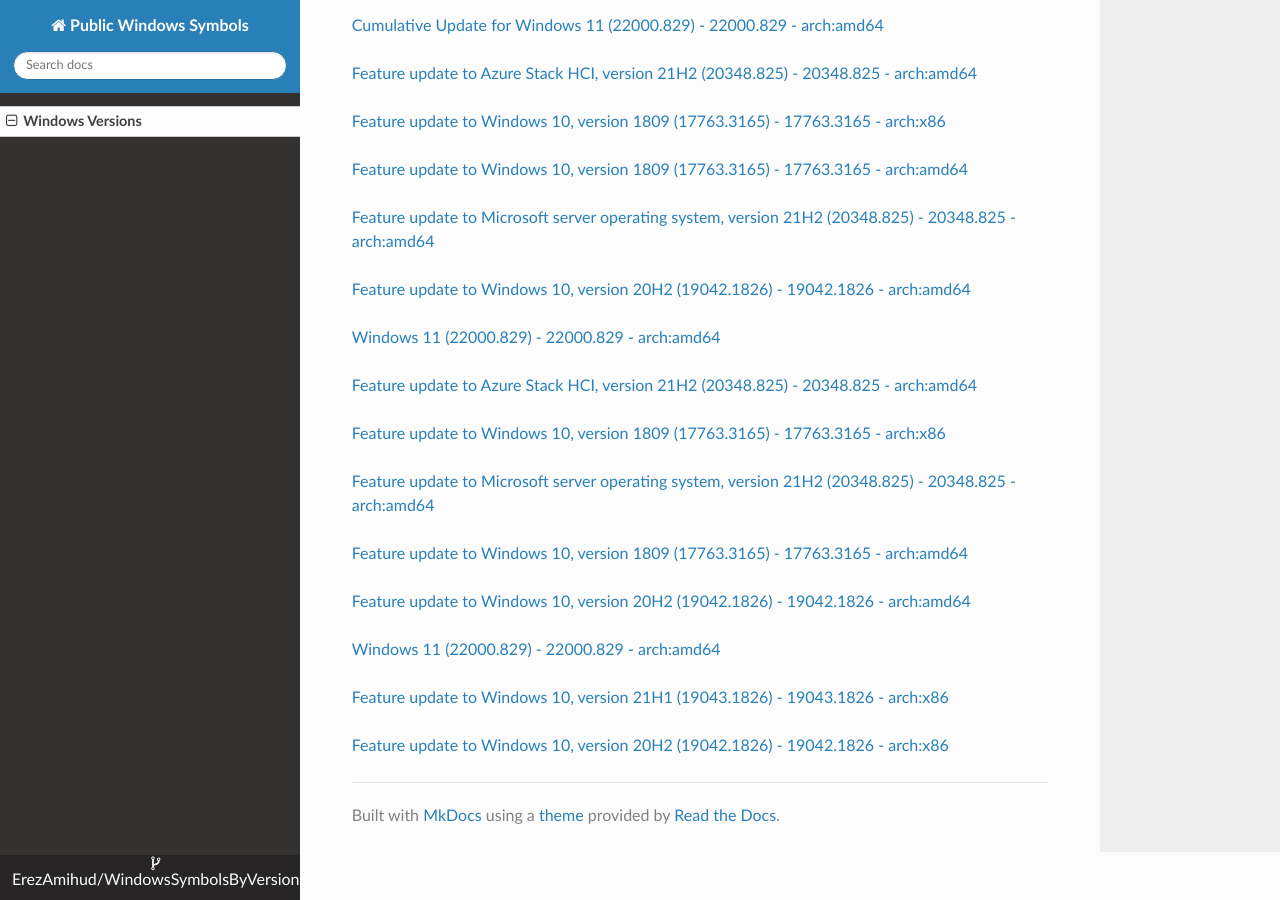
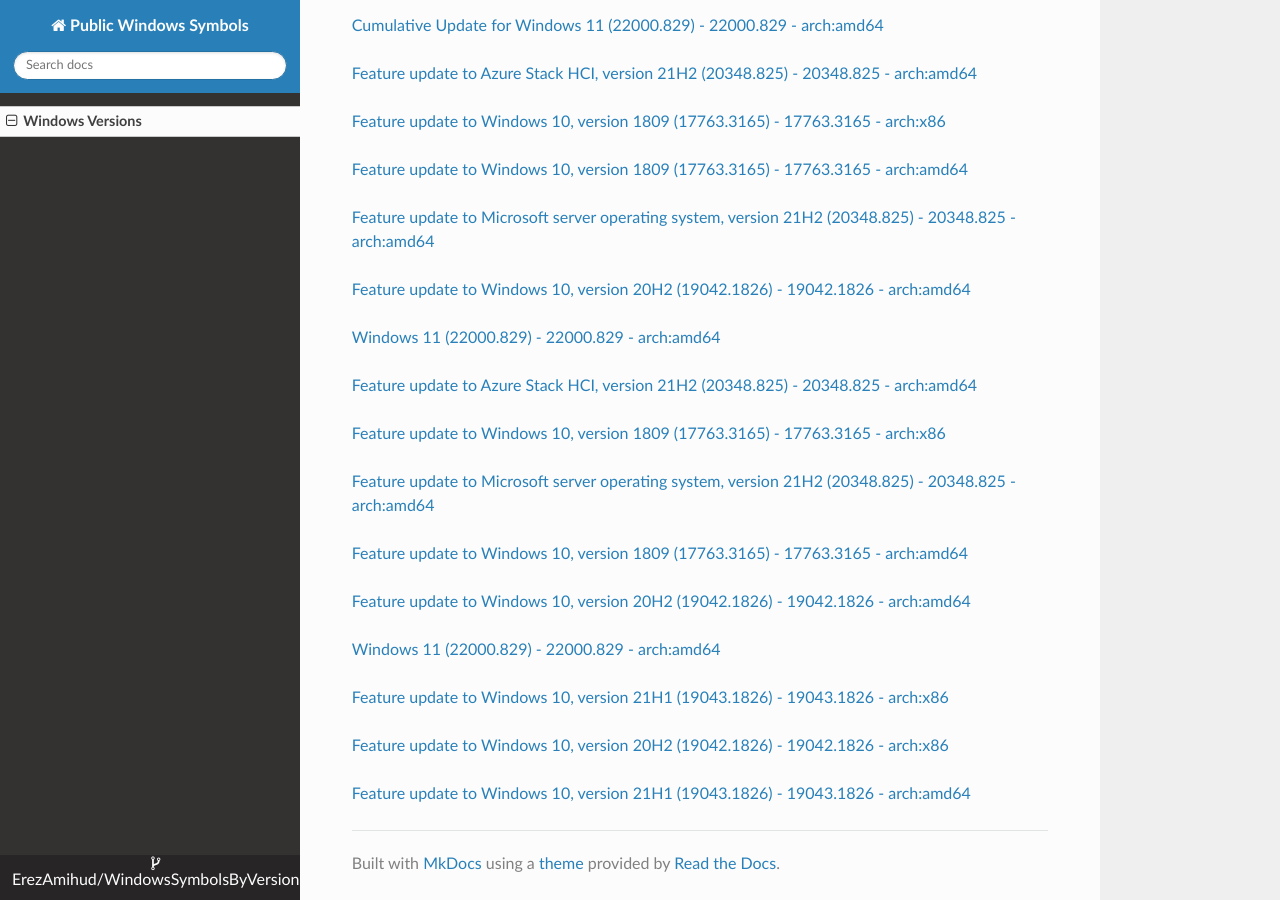
Before and after one commit to ErezAmihud/WindowsSymbolsByVersion, an MkDocs documentation site: the page built from docs/index.md, in a window 1280 px wide and 900 px high, scrolled down 58709 px. Built offline with MkDocs 1.6.1, drawn with Linux system fonts in a browser that asks for light colours; nearby versions of some CDN libraries.

Commit message:
Automated commit, add manifest for a7f02b38-9da4-4d84-9f83-13226e6cb452

```diff
--- a/docs/index.md
+++ b/docs/index.md
@@ -3484,3 +3484,6 @@
 
 
 [Feature update to Windows 10, version 20H2 (19042.1826) - 19042.1826 - arch:x86](https://github.com/ErezAmihud/WindowsSymbolsByVersion/blob/main/manifests/c1284e4d-2141-4cb4-9bb5-7d3bb930f88c.manifest)
+
+
+[Feature update to Windows 10, version 21H1 (19043.1826) - 19043.1826 - arch:amd64](https://github.com/ErezAmihud/WindowsSymbolsByVersion/blob/main/manifests/a7f02b38-9da4-4d84-9f83-13226e6cb452.manifest)
```
Also changed, not shown: process_builds.json (+1 -1 lines), 1 other file.
